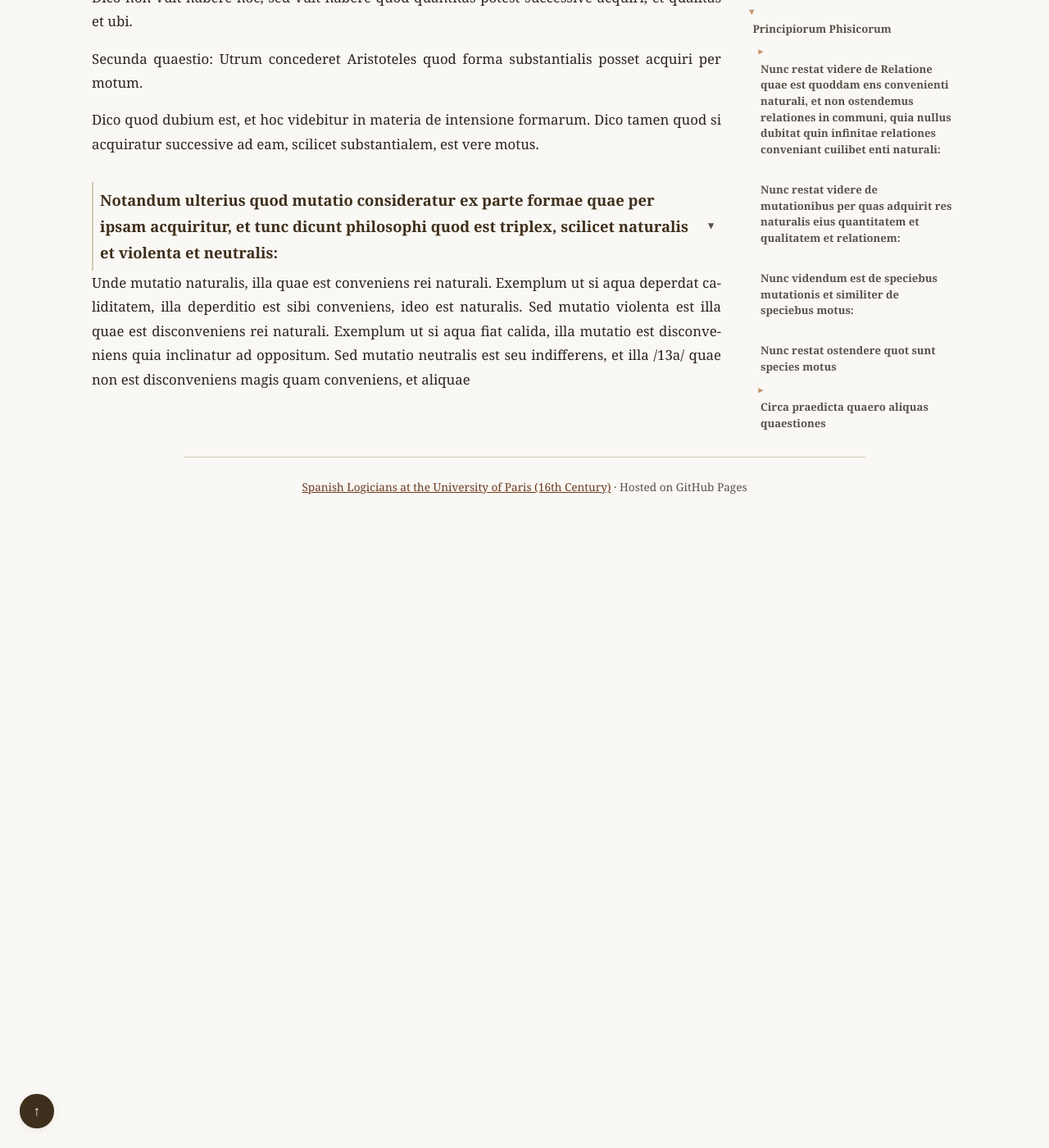
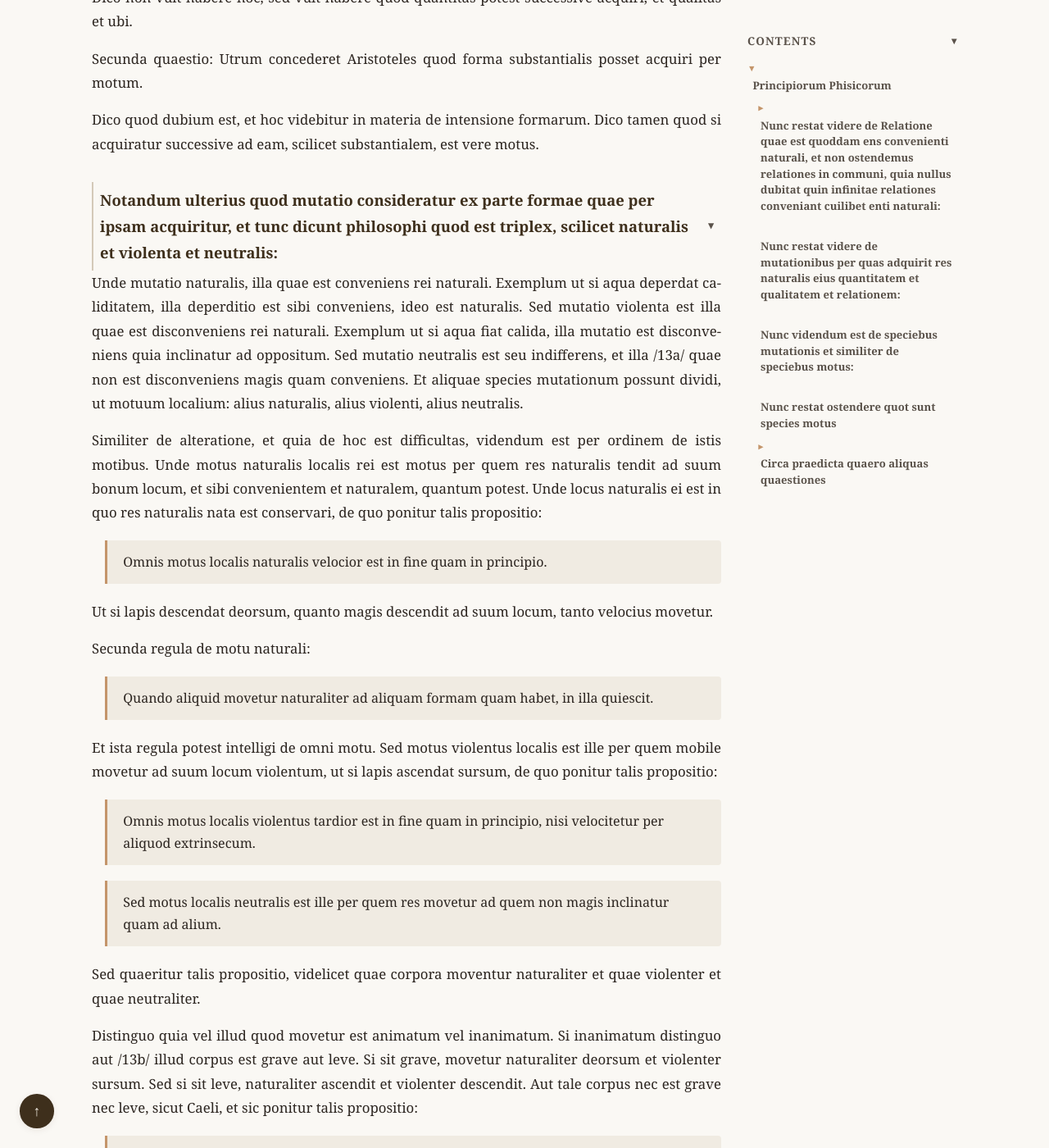
Before and after one commit to JoseBalado/Spanish-Logicians-at-the-University-of-Paris, a Jekyll site: the page built from philosophers/Jeronimo-Pardo/Principiorum-Phisicorum.md, in a window 1280 px wide and 1400 px high, scrolled down 12593 px. Shown: the whole window at 82% size. Built offline with Jekyll 4.4.1, drawn with Linux system fonts in a browser that asks for light colours; before the commit the page ends 13223 px from its top, so only the background shows below that; some of the changed text lies outside the part shown.

Commit message:
Pardo. Principiorum Phisicorum. Page 13.

```diff
--- a/philosophers/Jeronimo-Pardo/Principiorum-Phisicorum.md
+++ b/philosophers/Jeronimo-Pardo/Principiorum-Phisicorum.md
@@ -255,7 +255,43 @@ Dico quod dubium est, et hoc videbitur in materia de intensione formarum. Dico t
 
 ### Notandum ulterius quod mutatio consideratur ex parte formae quae per ipsam acquiritur, et tunc dicunt philosophi quod est triplex, scilicet naturalis et violenta et neutralis:
 
-Unde mutatio naturalis, illa quae est conveniens rei naturali. Exemplum ut si aqua deperdat caliditatem, illa deperditio est sibi conveniens, ideo est naturalis. Sed mutatio violenta est illa quae est disconveniens rei naturali. Exemplum ut si aqua fiat calida, illa mutatio est disconveniens quia inclinatur ad oppositum. Sed mutatio neutralis est seu indifferens, et illa /13a/ quae non est disconveniens magis quam conveniens, et aliquae
+Unde mutatio naturalis, illa quae est conveniens rei naturali. Exemplum ut si aqua deperdat caliditatem, illa deperditio est sibi conveniens, ideo est naturalis. Sed mutatio violenta est illa quae est disconveniens rei naturali. Exemplum ut si aqua fiat calida, illa mutatio est disconveniens quia inclinatur ad oppositum. Sed mutatio neutralis est seu indifferens, et illa /13a/ quae non est disconveniens magis quam conveniens. Et aliquae species mutationum possunt dividi, ut motuum localium: alius naturalis, alius violenti, alius neutralis.
+
+Similiter de alteratione, et quia de hoc est difficultas, videndum est per ordinem de istis motibus. Unde motus naturalis localis rei est motus per quem res naturalis tendit ad suum bonum locum, et sibi convenientem et naturalem, quantum potest. Unde locus naturalis ei est in quo res naturalis nata est conservari, de quo ponitur talis propositio:
+
+> Omnis motus localis naturalis velocior est in fine quam in principio.
+
+Ut si lapis descendat deorsum, quanto magis descendit ad suum locum, tanto velocius movetur.
+
+Secunda regula de motu naturali:
+
+> Quando aliquid movetur naturaliter ad aliquam formam quam habet, in illa quiescit.
+
+Et ista regula potest intelligi de omni motu. Sed motus violentus localis est ille per quem mobile movetur ad suum locum violentum, ut si lapis ascendat sursum, de quo ponitur talis propositio:
+
+> Omnis motus localis violentus tardior est in fine quam in principio, nisi velocitetur per aliquod extrinsecum.
+
+> Sed motus localis neutralis est ille per quem res movetur ad quem non magis inclinatur quam ad alium.
+
+Sed quaeritur talis propositio, videlicet quae corpora moventur naturaliter et quae violenter et quae neutraliter.
+
+Distinguo quia vel illud quod movetur est animatum vel inanimatum. Si inanimatum distinguo aut /13b/ illud corpus est grave aut leve. Si sit grave, movetur naturaliter deorsum et violenter sursum. Sed si sit leve, naturaliter ascendit et violenter descendit. Aut tale corpus nec est grave nec leve, sicut Caeli, et sic ponitur talis propositio:
+
+> Caelum non movetur naturaliter nec violenter sed neutraliter. Quia caelum non magis inclinatur ad motum sursum quam ad motum deorsum.
+
+Sed diceret aliquis quod Caelum movetur naturaliter circulariter, quia motus circularis est sibi naturalis. Contra quos talia dicentes arguitur sic, et ponitur talis propositio:
+
+> Impossibile est quod aliquis motus circularis sit naturalis.
+
+Probatur quia numquam daretur qui deberet quiescere, quia omnis motus naturalis est propter quietem naturalem. Sed sic est quod illud quod movetur naturaliter circulariter movetur propter quietem naturalem; ergo patet, quia numquam daretur, ut dictum est, quando deberet quiescere, ex quo sequitur unum corollarium quod necesse est dicere quod Caeli moventur primo a Deo vel ab aliquo angelo. Aut illud corpus est animatum, et tunc distinguo quia vel est animatum anima vegetativa, et sic distinguo quod si sit grave, descendet naturaliter. Aut illud est animatum anima sensitiva vel intellectiva, et tunc distinguo, quia dupliciter potest considerari:
+
+- Uno modo, in quantum est animal, est motus naturalis suus progressivus.
+
+- Alio modo consideratur aliquod animatum secundum naturam elementi, quod in eo praedominatur, et tunc dico quod generaliter animalia moventur secundum naturam elementi praedominantis, movetur naturaliter.
+
+Et si dicat aliquis quomodo /14a/ cognosceretur quod animalia moventur secundum quod sunt animalia, aut secundum naturam elementi praedominantis.
+
+Respondetur quod generaliter animal potest impedire motum quem facit, convenit aliter ut animal est, sed generaliter non potest impedire talem motum, tunc signum est quod non est anima hominis ut animal est. Sed est secundum naturam elementi praedominantis et caetera.
 
 <!--
 ## Apparatus Criticus Reference
```
